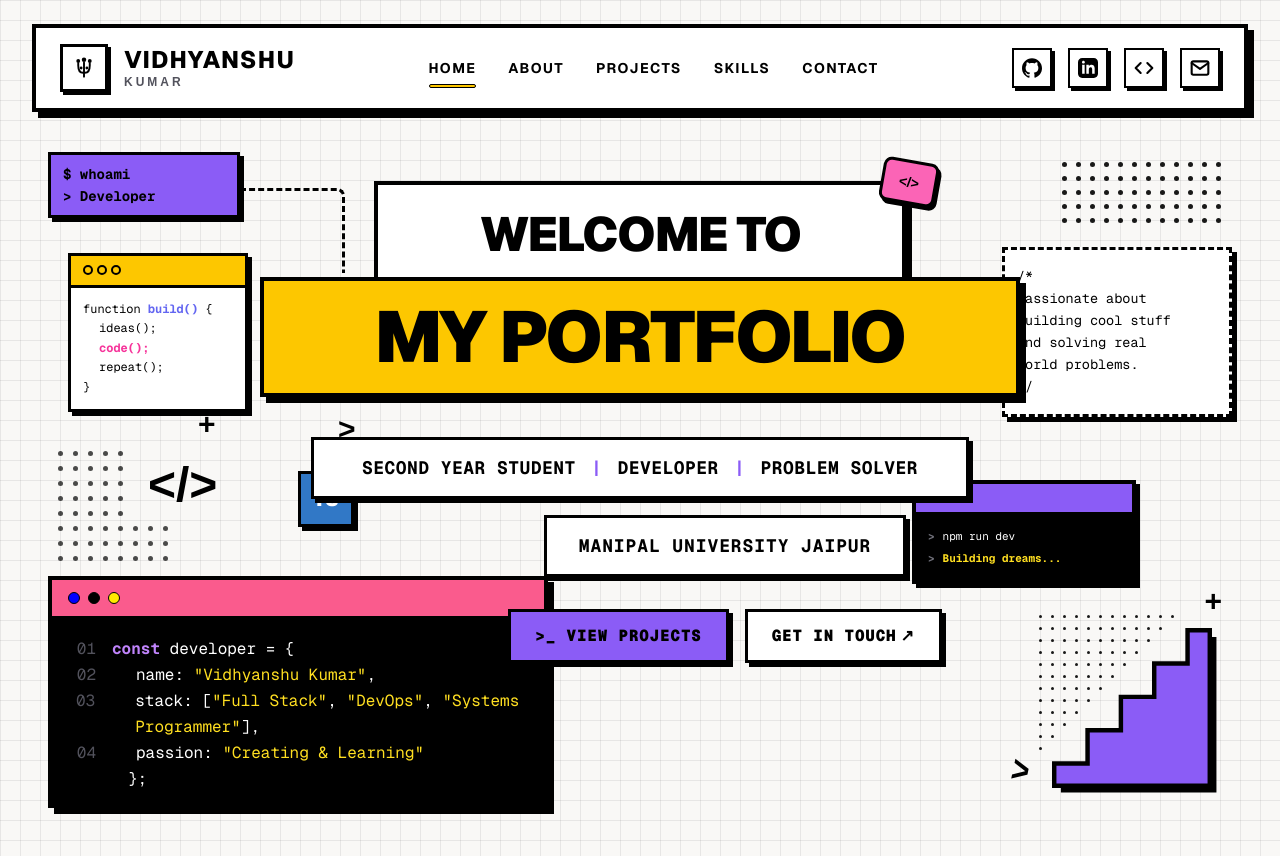
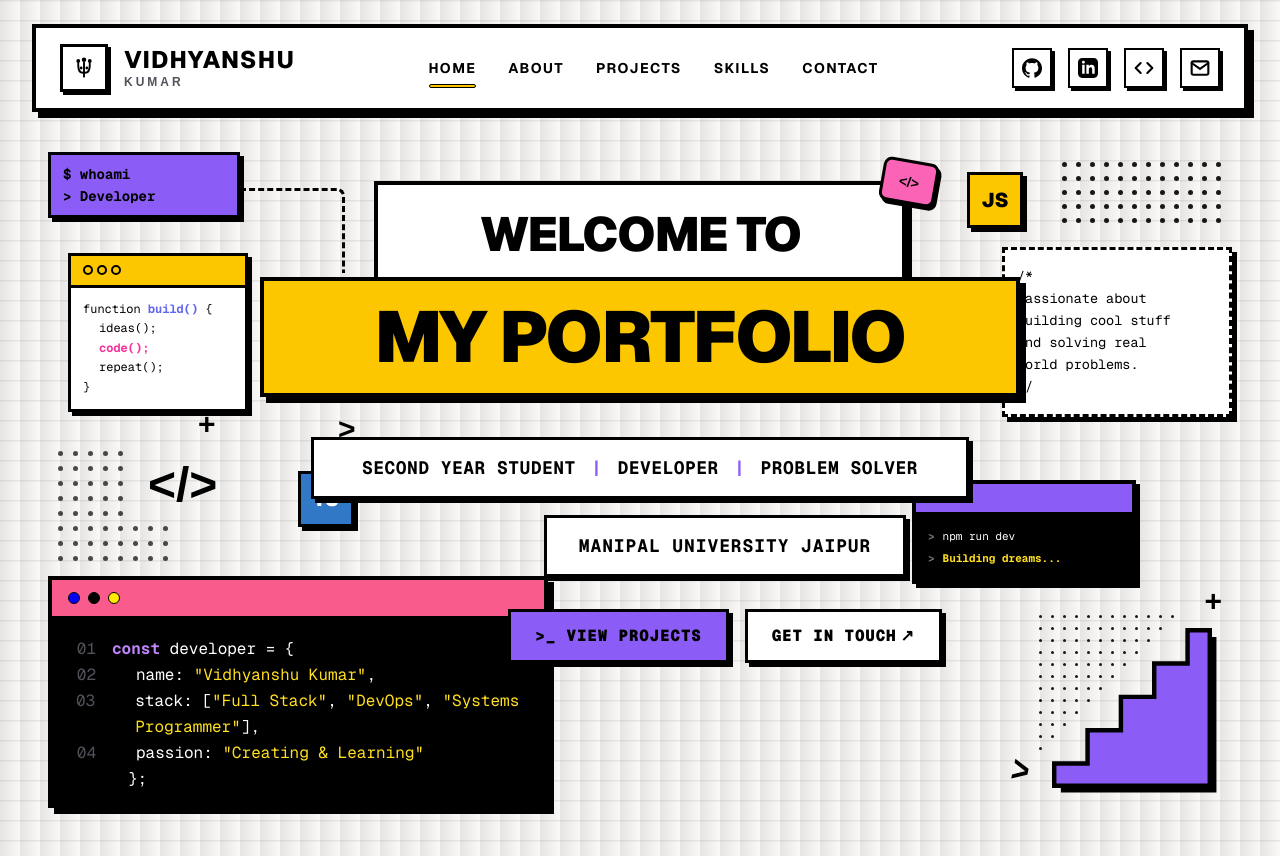
Before and after one commit to Viidhyanshu/Neo-Portfolio, a Next.js app: page / in a window 1280 px wide. Built offline with nearby package versions, Linux system fonts and the light colour scheme.

Commit message:
updated hero

```diff
--- a/app/globals.css
+++ b/app/globals.css
@@ -17,7 +17,7 @@ body {
   color: var(--foreground);
   font-family: Arial, Helvetica, sans-serif;
   background-image:
-    linear-gradient(to right, rgba(0, 0, 0, 0.07) 1px, transparent 1px),
-    linear-gradient(to bottom, rgba(0, 0, 0, 0.07) 1px, transparent 1px);
+    linear-gradient(to right, rgba(0, 0, 0, 0.07) 1px, transparent 20px),
+    linear-gradient(to bottom, rgba(0, 0, 0, 0.07) 1px, transparent 2px);
   background-size: 20px 20px;
 }
--- a/components/CommentCard.tsx
+++ b/components/CommentCard.tsx
@@ -56,6 +56,12 @@ experiences.
 
       {/* 1. Desktop Decorations (Around the Comment Card) */}
       <div className="absolute inset-0 pointer-events-none">
+        {/* Yellow JavaScript Badge "JS" (Top-Left, Symmetrical to TS Badge) */}
+        <div
+          className="absolute top-[20px] left-[-35px] w-14 h-14 bg-yellow-400 border-[3.5px] border-black shadow-[4px_4px_0px_#000000] flex items-center justify-center font-sans font-black text-xl text-black"
+        >
+          JS
+        </div>
 
         {/* Rectangular Dot Grid (Top-Right) */}
         <div className="absolute top-[10px] right-[10px] w-[160px] h-[65px]">
```
